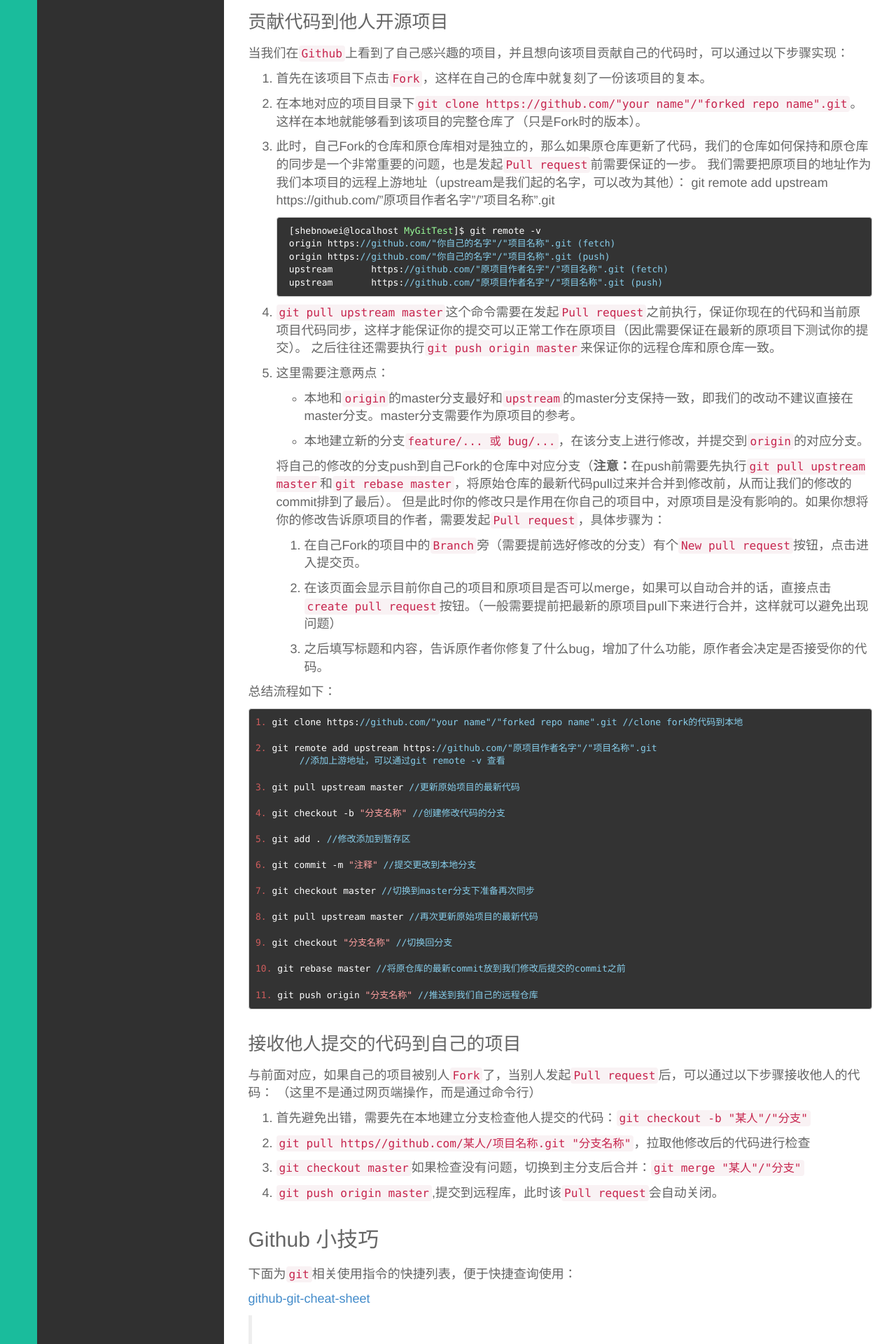
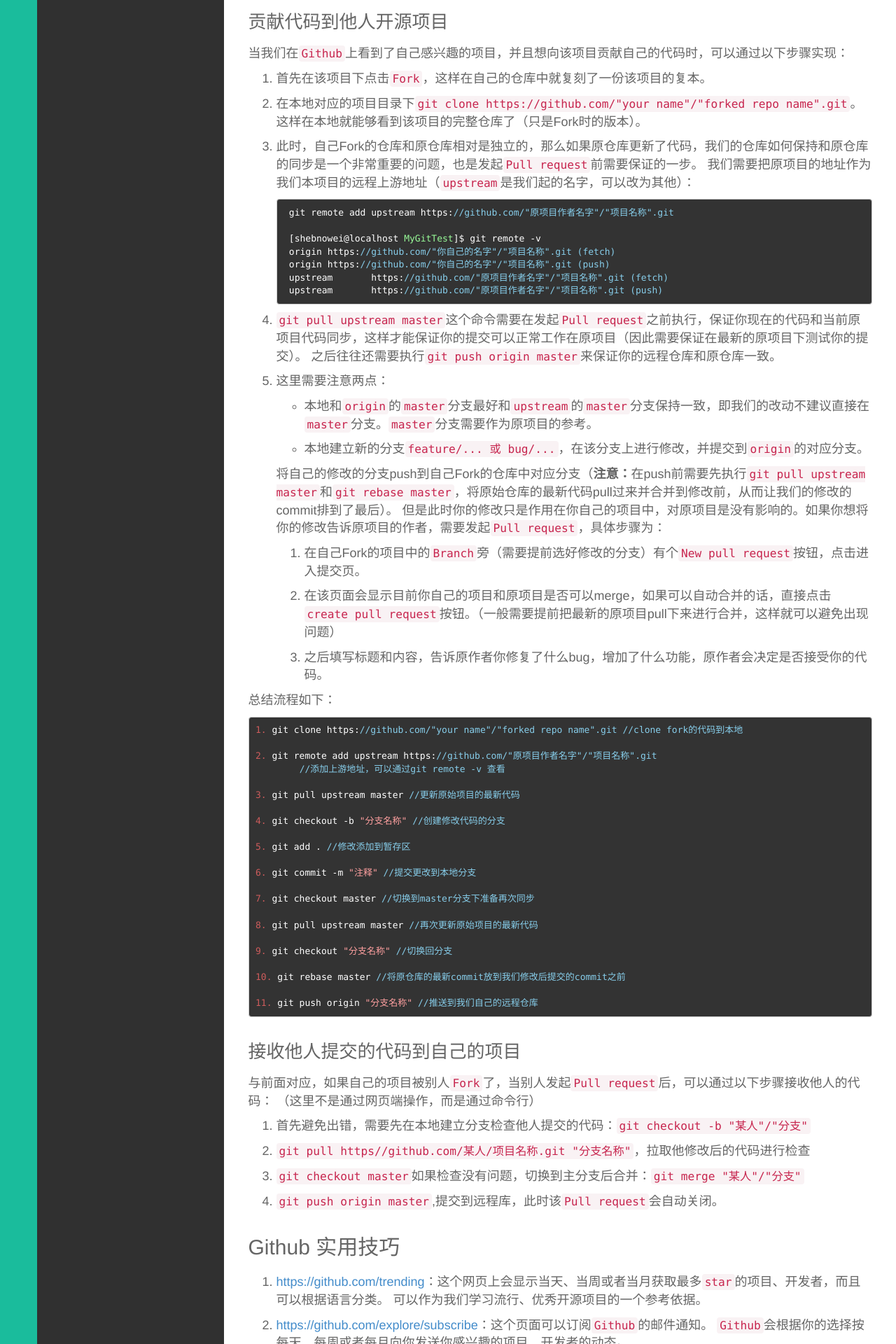
Before and after one commit to shenbowei/shenbowei.github.io, a Jekyll site: the page built from _posts/技术/2016-12-10-git-github.markdown, in a window 1280 px wide. Shown: the part 2911-4831 px from the top of the page at 70% size. Built offline with Jekyll 4.4.1, drawn with Linux system fonts in a browser that asks for light colours; comment, search, counter and statistics services are not loaded; some of the changed text lies outside the part shown.

Commit message:
完善git github笔记

```diff
--- a/_posts/技术/2016-12-10-git-github.markdown
+++ b/_posts/技术/2016-12-10-git-github.markdown
@@ -157,7 +157,8 @@
 2. 在本地对应的项目目录下`git clone https://github.com/"your name"/"forked repo name".git`。这样在本地就能够看到该项目的完整仓库了（只是Fork时的版本）。
 
 3. 此时，自己Fork的仓库和原仓库相对是独立的，那么如果原仓库更新了代码，我们的仓库如何保持和原仓库的同步是一个非常重要的问题，也是发起`Pull request`前需要保证的一步。
-	我们需要把原项目的地址作为我们本项目的远程上游地址（upstream是我们起的名字，可以改为其他）：
+	我们需要把原项目的地址作为我们本项目的远程上游地址（`upstream`是我们起的名字，可以改为其他）：
+
 		git remote add upstream https://github.com/"原项目作者名字"/"项目名称".git
 
 		[shebnowei@localhost MyGitTest]$ git remote -v
@@ -171,7 +172,7 @@
 
 5. 这里需要注意两点：
 
-	- 本地和`origin`的master分支最好和`upstream`的master分支保持一致，即我们的改动不建议直接在master分支。master分支需要作为原项目的参考。
+	- 本地和`origin`的`master`分支最好和`upstream`的`master`分支保持一致，即我们的改动不建议直接在`master`分支。`master`分支需要作为原项目的参考。
 
 	- 本地建立新的分支`feature/... 或 bug/...`，在该分支上进行修改，并提交到`origin`的对应分支。
 
@@ -227,7 +228,21 @@
 4. `git push origin master`,提交到远程库，此时该`Pull request`会自动关闭。
 
 
-## Github 小技巧
+## Github 实用技巧
+
+1. [https://github.com/trending](https://github.com/trending "跳转")：这个网页上会显示当天、当周或者当月获取最多`star`的项目、开发者，而且可以根据语言分类。
+	可以作为我们学习流行、优秀开源项目的一个参考依据。
+
+2. [https://github.com/explore/subscribe](https://github.com/explore/subscribe "跳转")：这个页面可以订阅`Github`的邮件通知。
+	`Github`会根据你的选择按每天、每周或者每月向你发送你感兴趣的项目、开发者的动态。
+
+3. 在项目`code`面板下按下`t`键可以对该项目的所有文件进行搜索。按`shift+/`（即`?`号）可以显示快捷键。
+
+4. 在搜索`issue`或者`pr`的时候，可以添加相关的过滤条件，具体可以参考：[https://help.github.com/categories/search/](https://help.github.com/categories/search/ "跳转")。
+
+5. 在评论时或者发起`pr`时，可以通过`#`引用`issue`（输入`#`后会自动显示相关`issue`，可以通过之后的输入过滤）。
+
+6. 如果想要将某段具体代码指给他人看，可以通过进入该文件，在具体代码段的开始处点击行号，按住`shift`点击结尾行号，这是该网页的`url`就会添加该段代码的锚点。把这个`url`发给对方就可以了。
 
 下面为`git`相关使用指令的快捷列表，便于快捷查询使用：
 
```
Also changed, not shown: other parts of _posts/技术/2016-12-10-git-github.markdown (+2 -0 lines).
